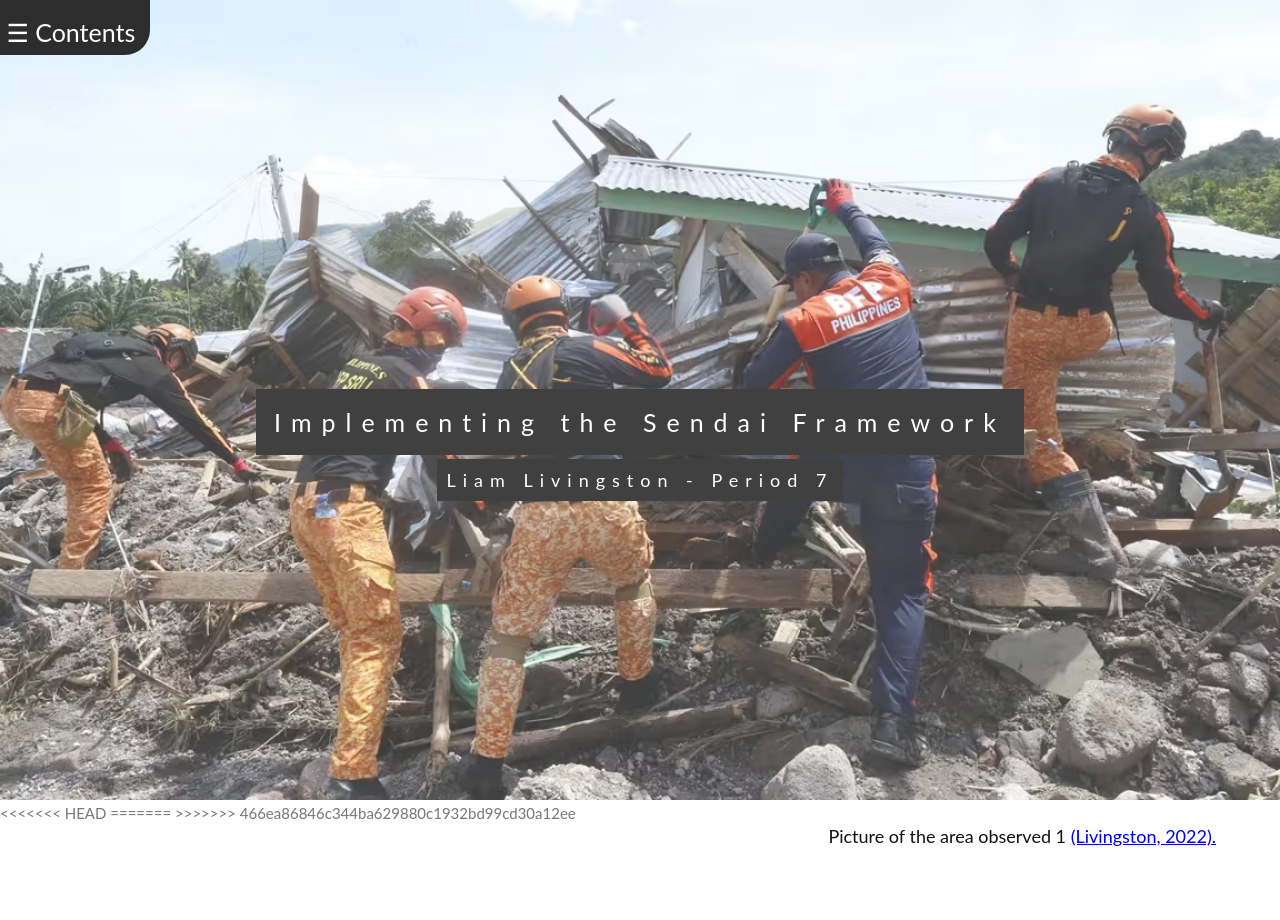
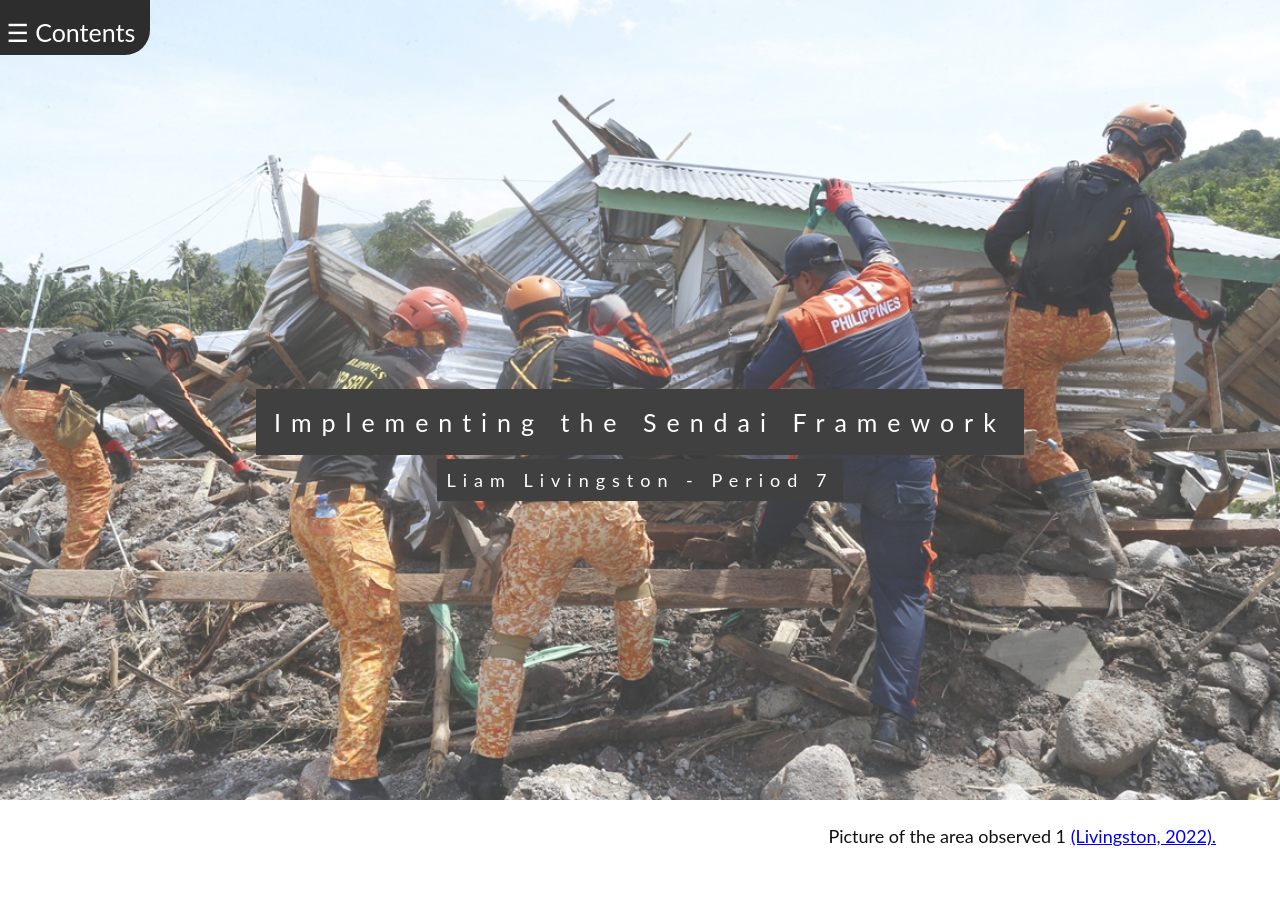
Before and after one commit to liamlivingston/liamlivingston.com, a Flask app: page /projects/seminar in a window 1280 px wide. Shown: the top 920 px of the page. Run offline with Flask 3, Linux system fonts and the light colour scheme; some libraries are stand-ins or nearby versions.

Commit message:
modified:   app/static/seminar.js 	modified:   app/templates/battery_business.html 	modified:   app/templates/seminar.html

```diff
--- a/app/static/seminar.js
+++ b/app/static/seminar.js
@@ -102,11 +102,6 @@
   };
 
   first();
-<<<<<<< HEAD
-
-=======
-
-
 
   let img = new Image();
   img.onload = function(){
@@ -114,4 +109,3 @@
   };
 
   img.src = "/static/background1.jpg";
->>>>>>> 466ea86846c344ba629880c1932bd99cd30a12ee
--- a/app/templates/battery_business.html
+++ b/app/templates/battery_business.html
@@ -6,7 +6,7 @@
 <div class="mainTextDiv">
 <h2 class="mainTextTitle">Battery Business</h2>
 
-<p class="mainText">I started a custom Battery Manufacturing serice with my firend on Facebook Marketplace</p>
+<p class="mainText">I started a custom Battery Manufacturing service with my friend on Facebook Marketplace</p>
 
 <a href="/projects/battery_business/zero"><img src="/static/2010_zero_s_battery.avif" alt="2010 Zero S battery" style="width:100%;max-width:300px;display:block;float:none;"></a>
 
--- a/app/templates/seminar.html
+++ b/app/templates/seminar.html
@@ -317,8 +317,4 @@
 
 <script src="https://cdnjs.cloudflare.com/ajax/libs/Chart.js/3.8.0/chart.min.js"></script>
 <script src="https://cdnjs.cloudflare.com/ajax/libs/d3/5.7.0/d3.min.js"></script>
-<<<<<<< HEAD
-<script src="/static/seminar.js"></script>
-=======
 <script type="text/javascript" src="/static/seminar.js"></script>
->>>>>>> 466ea86846c344ba629880c1932bd99cd30a12ee
```
